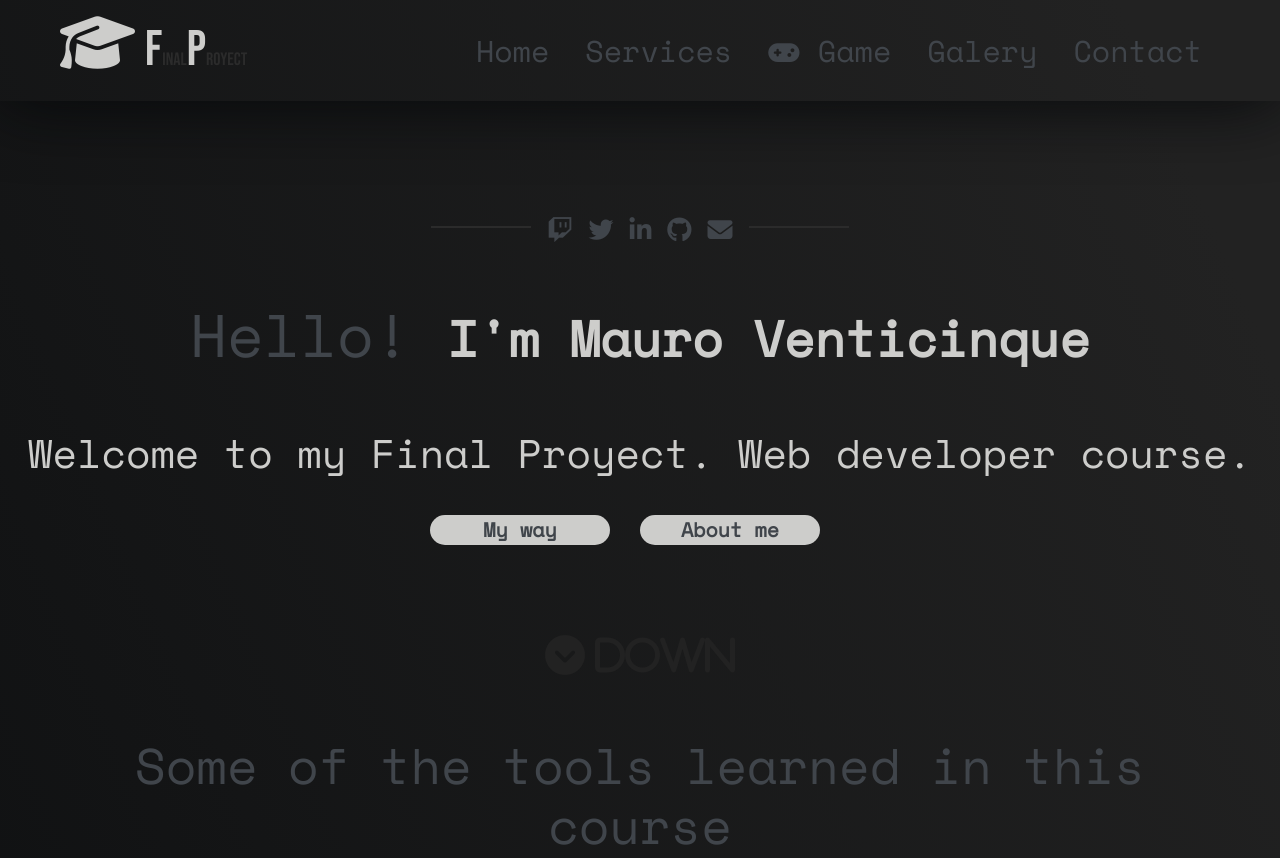
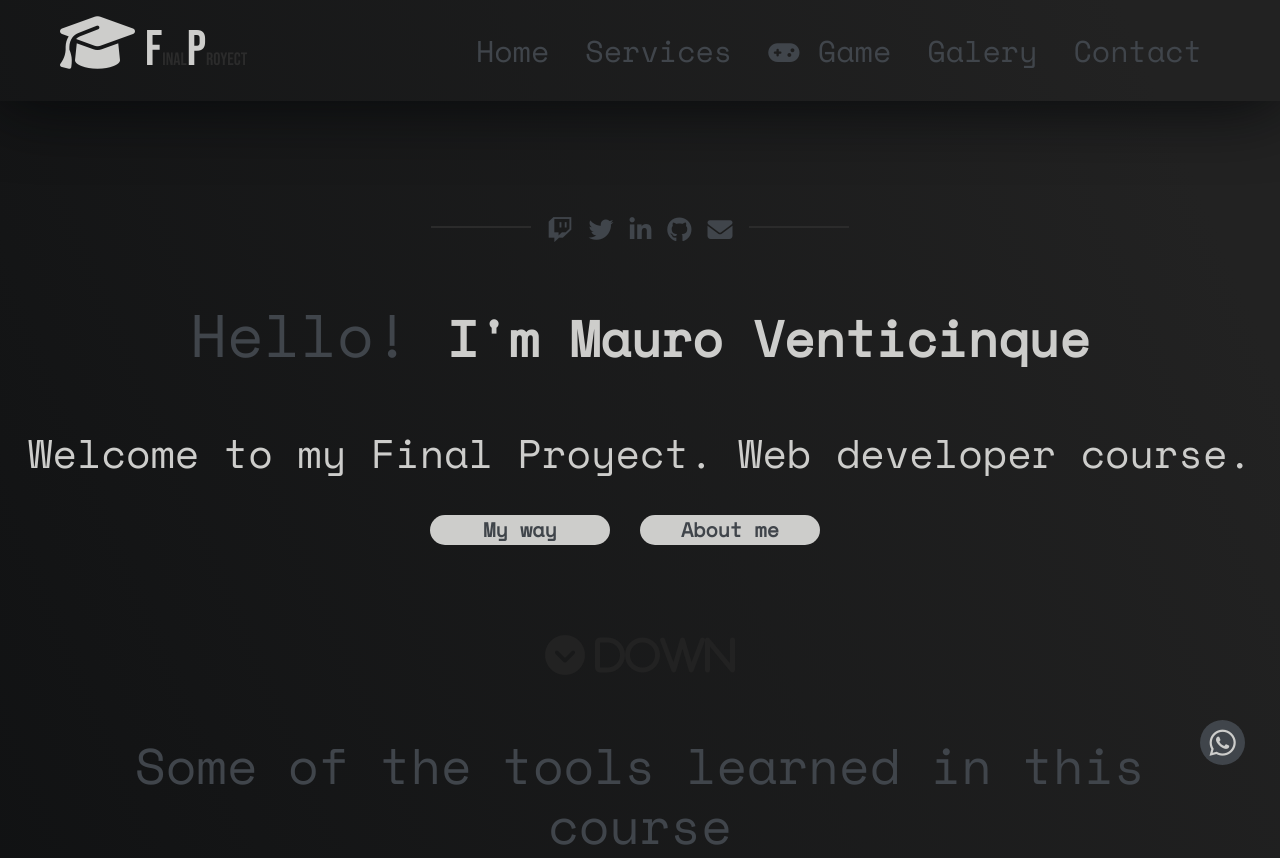
Before and after one commit to VenticinqueMauro/finalproyect-venticinquemauro, a plain HTML site: page index.html in a window 1280 px wide. Shown: the top 858 px of the page. Drawn offline with nearby package versions, Linux system fonts and the light colour scheme.

Commit message:
btn whatsapp + msj

```diff
--- a/index.html
+++ b/index.html
@@ -60,12 +60,12 @@
 
     <!-- PRESENTACION START -->
 
-    <div class="presentacion animate__animated animate__fadeOut animate__delay-2s">
+    <!-- <div class="presentacion animate__animated animate__fadeOut animate__delay-2s">
         <h2 class="presentacion__h2">A CONTINUACION UN POCO DE LO APRENDIDO EN ESTE CURSO</h2>
         <p class="presentacion__p">QUE LO DISFRUTES!</p>
-    </div>
+    </div> -->
 
-    <div class="container-fluid animate__animated animate__fadeIn animate__delay-3s">
+    <div class="container-fluid animate__animated animate__fadeIn animate__delay-0s">
         <div class="main">
             <div class="main__redes">
                 <div class="linea"></div>
@@ -170,6 +170,8 @@
     </div>
     <!-- SECTION 3 END  -->
 
+    <a href="https://wa.me/+5493816160976/?text=Hola%20Mauro!%20estoy%20viendo%20tu%20proyecto%20final." class="botn__whatsapp"><i class="fa-brands fa-whatsapp botn__whatsapp-logo"></i></a>
+
     <!-- FOOTER  -->
 
     <footer class="container-fluid footer">
@@ -193,6 +195,10 @@
 
 
 
+
+
+
+
     <script src="https://kit.fontawesome.com/ab487c5b2d.js" crossorigin="anonymous"></script>
     <script src="https://cdn.jsdelivr.net/npm/bootstrap@5.1.3/dist/js/bootstrap.bundle.min.js"
         integrity="sha384-ka7Sk0Gln4gmtz2MlQnikT1wXgYsOg+OMhuP+IlRH9sENBO0LRn5q+8nbTov4+1p"
--- a/scss/main.scss
+++ b/scss/main.scss
@@ -335,3 +335,25 @@ body{
             }
         }
 }
+
+
+// BOTON WHATSAPP
+
+.botn__whatsapp{
+    background-color: $color1;
+    bottom: 35px;
+    right: 35px;
+    width: 45px;
+    height: 45px;
+    line-height: 45px;
+    border-radius: 50%;
+    text-align: center;
+    position: fixed;
+    font-size: 30px;
+    color: $color4;
+    transition: 400ms;
+    &:hover{
+        background-color: $color4;
+        color: $color3;
+    }
+}
```
Also changed, not shown: pages/contact.html (+1 -0 lines), pages/galery.html (+2 -1 lines), pages/mygame.html (+1 -0 lines), pages/services.html (+3 -0 lines), css/style.css, 1 other file.
